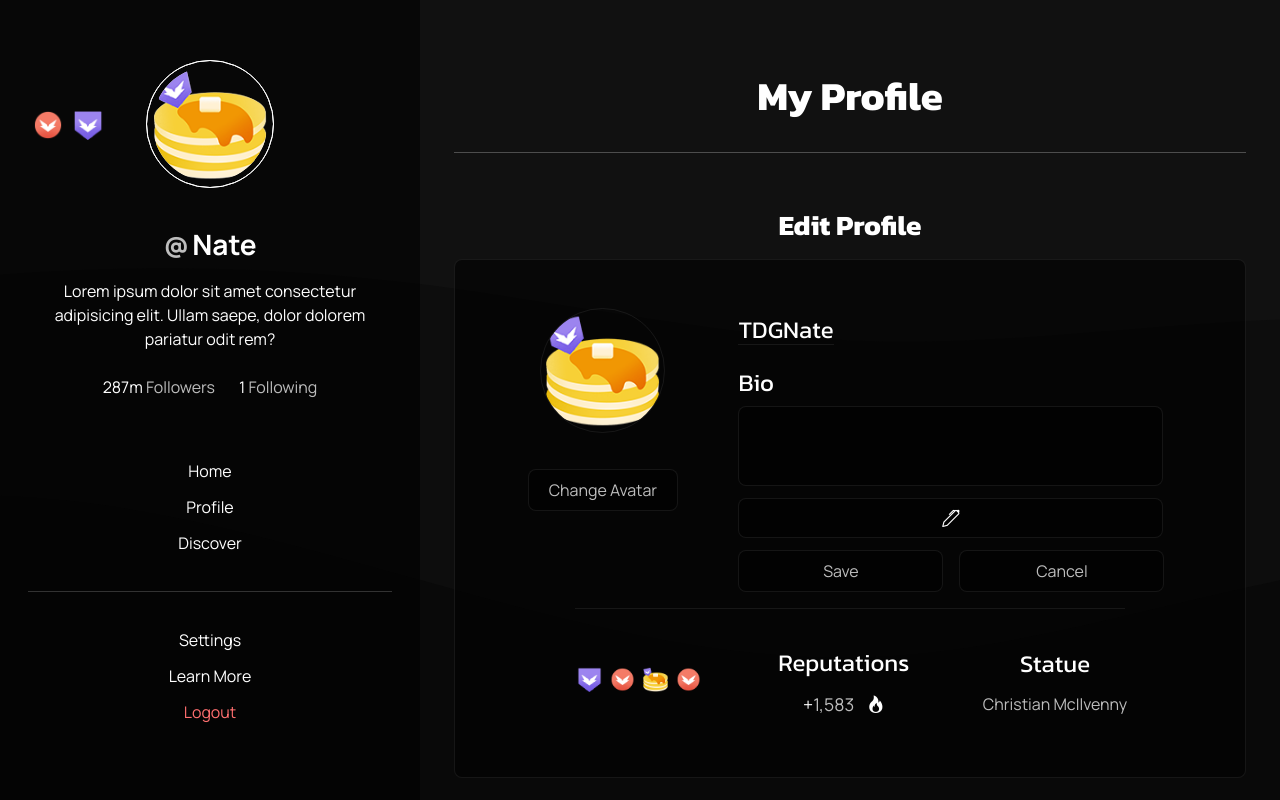
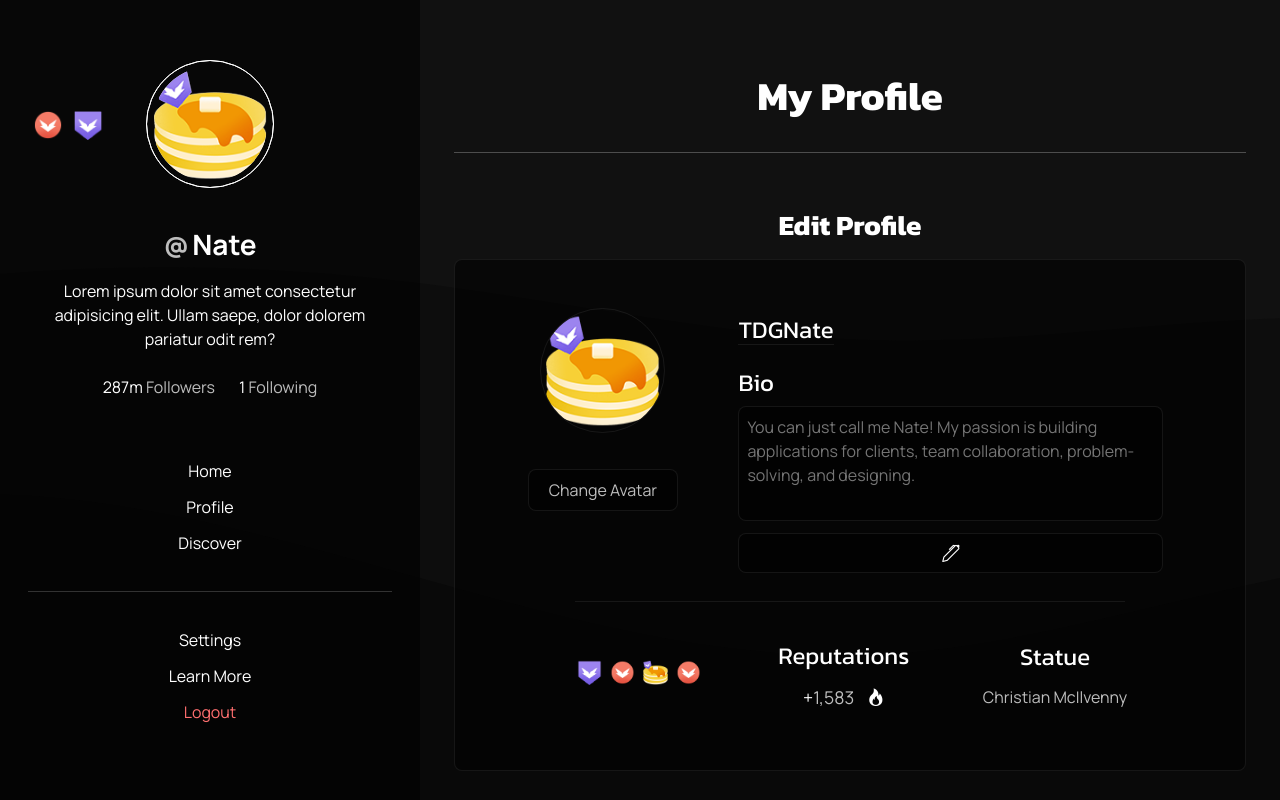
Before and after one commit to TDG-Org/Statue-Status, a React (Create React App) app in the folder client/: page /profile in a window 1280 px wide. Shown: the top 800 px of the page. Built offline with nearby package versions, Linux system fonts and the light colour scheme.

Commit message:
completed state configuring for profile about section, and update place holder for profile about and statue about

```diff
--- a/client/src/components/EditProfile.jsx
+++ b/client/src/components/EditProfile.jsx
@@ -76,6 +76,7 @@ const EditProfile = () => {
             <div className="profile-sect-bio">
               <h4 id="bioTitle">Bio</h4>
                 <textarea
+                  placeholder="You can just call me Nate! My passion is building applications for clients, team collaboration, problem-solving, and designing."
                   type="text"
                   className="bio-input"
                   defaultValue={editProfileAbout}
@@ -86,16 +87,21 @@ const EditProfile = () => {
 
               {/* Edit button  */}
                 <button
-                  className="edit-bio-btn"
+                  className={`edit-bio-btn ${editProfileAboutActive ? "hide" : ""}`}
+                  onClick={handleToggleProfileAbout}
                 ><i className="bi bi-pen"></i>
                 </button>
 
                 {/* The Save and Cancel Buttons  */}
-                <div className="profile-bio-about-btns">
+                <div className={`profile-bio-about-btns ${editProfileAboutActive ? "" : "hide"}`}>
 
                   {/* Save button  */}
                   <button
                     className="profile-bio-save"
+                    onClick={(e) => {
+                      updateProfileAbout();
+                      handleToggleProfileAbout();
+                    }}
                   >
                     Save
                   </button>
@@ -103,6 +109,10 @@ const EditProfile = () => {
                   {/* Cancel button  */}
                   <button
                     className="profile-bio-cancel"
+                    onClick={() => {
+                      handleToggleProfileAbout();
+                      displayProfileAbout();
+                    }}
                   >
                     Cancel
                   </button>
--- a/client/src/components/Statue/Profile Statue/ProfileStatueAbout.jsx
+++ b/client/src/components/Statue/Profile Statue/ProfileStatueAbout.jsx
@@ -42,6 +42,7 @@ const ProfileStatueAbout = () => {
     <div className="statue-about-sect">
     <p className="statue-sect-label">Who Am I?</p>
       <textarea
+        placeholder="Who am I? I'm a mystery... ✨"
         className="statue-about"
         defaultValue={editStatueAbout}
         disabled={editStatueAboutActive ? false : true}
@@ -79,8 +80,7 @@ const ProfileStatueAbout = () => {
         onClick={() => {
           handleToggleStatueAbout();
           displayStatueAbout();
-        }
-        }
+        }}
       >
         Cancel
       </button>
--- a/client/src/pages/Profile/ProfilePage.scss
+++ b/client/src/pages/Profile/ProfilePage.scss
@@ -98,18 +98,24 @@
             outline: none;
             padding: .5rem;
             min-width: 200px;
-            min-height: 80px;
             max-width: 425px;
+            min-height: 115px;
+            color: $light-clr;
             border-radius: 8px;
             width: 100% !important;
             background-color: $mid-dark-clr;
             border: 1px solid $low-dark-clr;
+            margin-bottom: .75rem;
+            &:focus {
+              background-color: $low-dark-clr;
+              border: 1px solid $mid-light-clr;
+            }
           }
           .edit-bio-btn {
             width: 100%;
             padding: .35rem;
             max-width: 425px;
-            margin: .75rem 0;
+            margin-bottom: .75rem;
             font-size: 1.1rem;
             border-radius: 8px;
             color: $mid-light-clr;
--- a/client/src/sass/components/ProfileStatue.scss
+++ b/client/src/sass/components/ProfileStatue.scss
@@ -90,8 +90,8 @@
           border: 1px solid $low-dark-clr;
           margin: 1.25rem 0 0rem 0 !important;
           &:focus {
-            border: 1px solid;
             background-color: $low-dark-clr;
+            border: 1px solid $mid-light-clr;
           }
         }
         .statue-name-edit {
@@ -118,7 +118,7 @@
           background: $mid-dark-clr;
           border: 1px solid $low-dark-clr;
           &:focus {
-            border: 1px solid;
+            border: 1px solid $mid-light-clr;
             background-color: $low-dark-clr;
           }
         }
```
